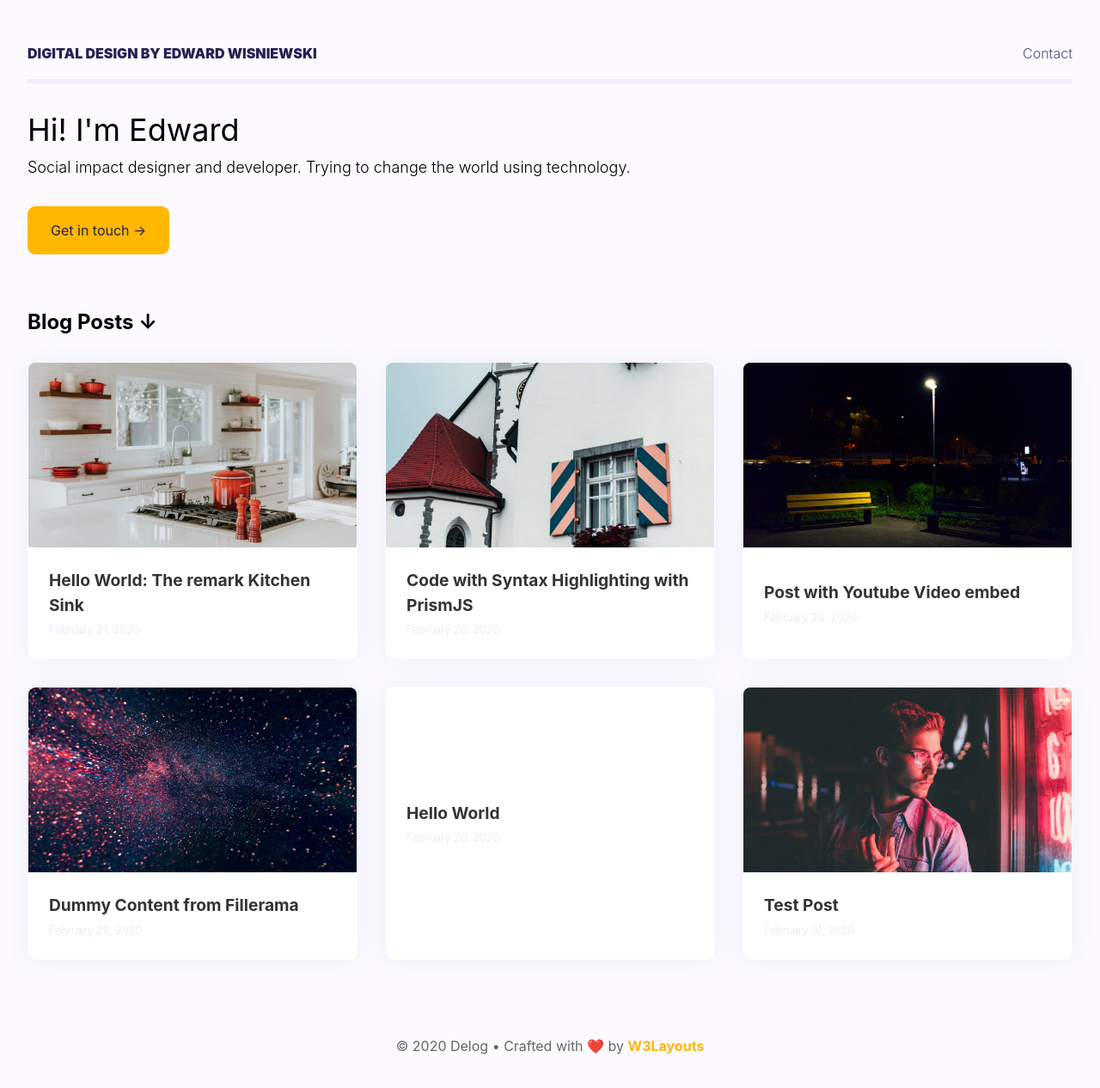
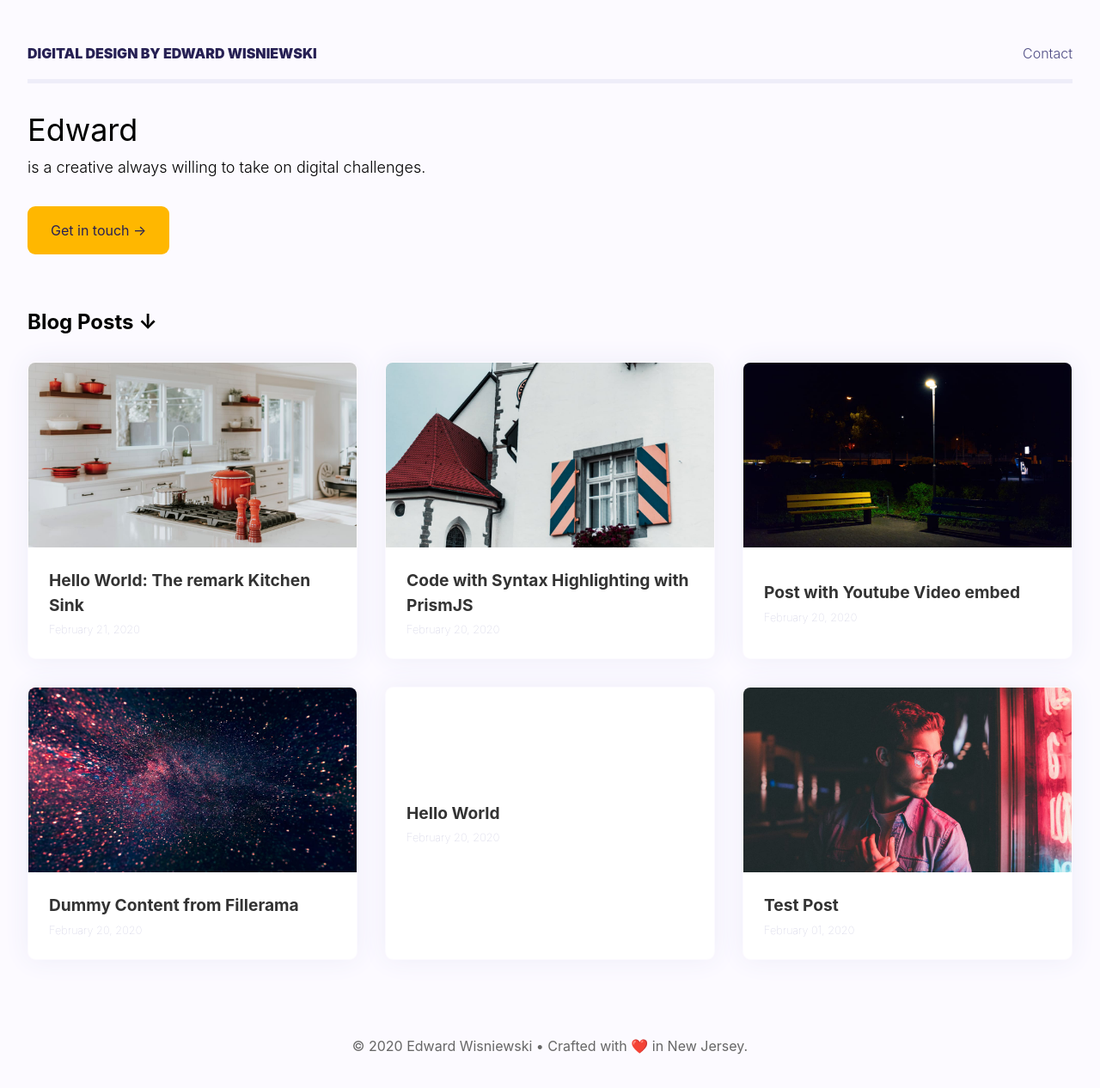
Before and after one commit to edwerd/edwerd.co, a Gatsby site: page / in a window 1280 px wide. Shown: the whole page at 86% size. Built offline with nearby package versions, Linux system fonts and the light colour scheme; Gatsby itself is replaced by a stand-in of ours; a web font is replaced by a local one.

Commit message:
Start conversion of delog theme to custom edwerd.co

```diff
--- a/gatsby-config.js
+++ b/gatsby-config.js
@@ -11,8 +11,8 @@ module.exports = {
     description: `From creative to tech, Edward does it all.`,
     siteUrl: `https://edwerd.netlify.com/`,
     home: {
-      title: `Hi! I'm Edward`,
-      description: `Social impact designer and developer. Trying to change the world using technology.`,
+      title: `Edward`,
+      description: `is a creative always willing to take on digital challenges.`,
     },
     /* W3Layouts domain verification key for contact forms https://my.w3layouts.com/Forms/ */
     w3l_dom_key: `5e609f7a2d23fCF_Domain_verify`
--- a/src/components/layout.js
+++ b/src/components/layout.js
@@ -25,7 +25,7 @@ export default ({ children }) => {
       </header>
       {children}
       <footer className="site-footer">
-        <p>&copy; 2020 Delog &bull; Crafted with <span role="img" aria-label="love">❤️</span> by <a href="https://w3layouts.com">W3Layouts</a></p>
+        <p>&copy; 2020 Edward Wisniewski &bull; Crafted with <span role="img" aria-label="love">❤️</span> in New Jersey.</p>
       </footer>
     </div>
   )
```
